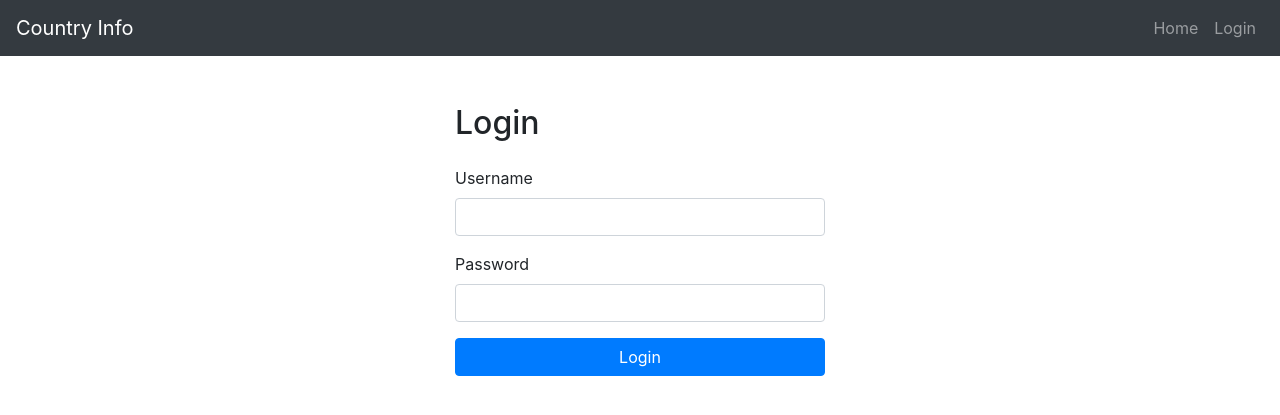
After one commit to hmtanbir/countryInfo, a Django app: page /login/ in a window 1280 px wide. The commit adds this page. Shown: the top 415 px of the page. Run offline with Django 3.2, Linux system fonts and the light colour scheme; some libraries are stand-ins or nearby versions.

Commit message:
add a login page

```diff
--- a/country/urls.py
+++ b/country/urls.py
@@ -1,8 +1,11 @@
 from django.conf.urls import url
-from .views import countries_home, country_details, homepage
+from .views import countries_home, country_details, homepage, CustomLoginView
+from django.contrib.auth import views as auth_views
 
 urlpatterns = [
     url(r'^$', homepage, name='homepage'),
     url(r'^countries/$', countries_home, name='countries'),
     url(r'^countries/(?P<country_id>\d+)/$', country_details, name='countryDetails'),
+    url('login/', CustomLoginView.as_view(), name='login'),
+    url('logout/', auth_views.LogoutView.as_view(next_page='login'), name='logout'),
 ]
--- a/country/views.py
+++ b/country/views.py
@@ -1,8 +1,11 @@
 # -*- coding: utf-8 -*-
 from __future__ import unicode_literals
 
+from django.contrib.auth.decorators import login_required
+from django.contrib.auth.views import LoginView
 from django.shortcuts import render
 from rest_framework.generics import get_object_or_404
+from django.shortcuts import redirect
 
 from country.models import Country
 
@@ -14,6 +17,7 @@ def homepage(request):
 
 # Create your views here.
 
+@login_required
 def countries_home(request):
     countries = Country.objects.values('id','name', 'cca2', 'capital', 'population', 'timezones', 'flags')
 
@@ -23,6 +27,7 @@ def countries_home(request):
 
     return render(request, 'countryList.html', context)
 
+@login_required
 def country_details(request, country_id):
    country = get_object_or_404(Country, id=country_id)
    country_region = getattr(country, 'region', None)
@@ -33,3 +38,11 @@ def country_details(request, country_id):
    context = { 'country': country, 'same_region_countries': same_region_countries, 'languages': languages }
 
    return render(request, 'countryDetails.html', context)
+
+class CustomLoginView(LoginView):
+    template_name = 'login.html'
+
+    def dispatch(self, request, *args, **kwargs):
+        if request.user.is_authenticated():
+            return redirect('countries')
+        return super(CustomLoginView, self).dispatch(request, *args, **kwargs)
--- a/countryInfo/settings.py
+++ b/countryInfo/settings.py
@@ -144,3 +144,7 @@ REST_FRAMEWORK = {
     'DEFAULT_PAGINATION_CLASS': 'rest_framework.pagination.PageNumberPagination',
     'PAGE_SIZE': 10  # Change as needed
 }
+
+LOGIN_URL = 'login'
+LOGIN_REDIRECT_URL = 'countries'
+LOGOUT_REDIRECT_URL = 'login'
--- a/templates/base.html
+++ b/templates/base.html
@@ -19,7 +19,7 @@
 <body>
 
 <nav class="navbar navbar-expand-lg navbar-dark bg-dark">
-        <a class="navbar-brand" href="#">MyApp</a>
+    <a class="navbar-brand" href="javascript:void(0);">Country Info</a>
 
     <button class="navbar-toggler" type="button" data-toggle="collapse" data-target="#navbarNav"
             aria-controls="navbarNav" aria-expanded="false" aria-label="Toggle navigation">
@@ -27,16 +27,27 @@
     </button>
 
     <div class="collapse navbar-collapse" id="navbarNav">
-            <ul class="navbar-nav ml-auto">  <!-- right aligned -->
+        <ul class="navbar-nav ml-auto">
             <li class="nav-item">
-                    <a class="nav-link" href="/">Home</a>
+                <a class="nav-link" href="{% url 'homepage' %}">Home</a>
+            </li>
+
+            {% if user.is_authenticated %}
+                <li class="nav-item">
+                    <a class="nav-link" href="{% url 'countries' %}">Countries</a>
                 </li>
                 <li class="nav-item">
-                    <a class="nav-link" href="/countries">Countries</a>
+                    <a class="nav-link" href="{% url 'logout' %}">Logout</a>
                 </li>
+            {% else %}
+                <li class="nav-item">
+                    <a class="nav-link" href="{% url 'login' %}">Login</a>
+                </li>
+            {% endif %}
         </ul>
     </div>
 </nav>
+
 <div id="wrapper">
     <div class="container-fluid mt-5" id="content">
         {% block body %} {% endblock body %}
--- a/templates/countryDetails.html
+++ b/templates/countryDetails.html
@@ -1,5 +1,7 @@
 {% extends 'base.html' %}
 {% block body %}
+    <a href="/countries"> <button class="btn btn-sm btn-info details-btn mb-2">Back</button></a>
+
     <H1>{{ country.name.common }} Details</H1>
 
     <h4>Region: {{ country.region }}</h4>
--- /dev/null
+++ b/templates/login.html
@@ -0,0 +1,29 @@
+{% extends 'base.html' %}
+{% block body %}
+<div class="container mt-5" style="max-width: 400px;">
+    <h2 class="mb-4">Login</h2>
+
+    {% if form.errors %}
+        <div class="alert alert-danger">Invalid username or password.</div>
+    {% endif %}
+
+    <form method="post" novalidate>
+        {% csrf_token %}
+
+        <!-- Username -->
+        <div class="form-group">
+            <label for="id_username">Username</label>
+            <input type="text" name="username" class="form-control" id="id_username"
+                   value="{{ form.username.value|default:'' }}">
+        </div>
+
+        <!-- Password -->
+        <div class="form-group">
+            <label for="id_password">Password</label>
+            <input type="password" name="password" class="form-control" id="id_password">
+        </div>
+
+        <button type="submit" class="btn btn-primary btn-block">Login</button>
+    </form>
+</div>
+{% endblock %}
```
Also changed, not shown: 3 other files. Lines whose indentation alone changed are shown as unchanged.
